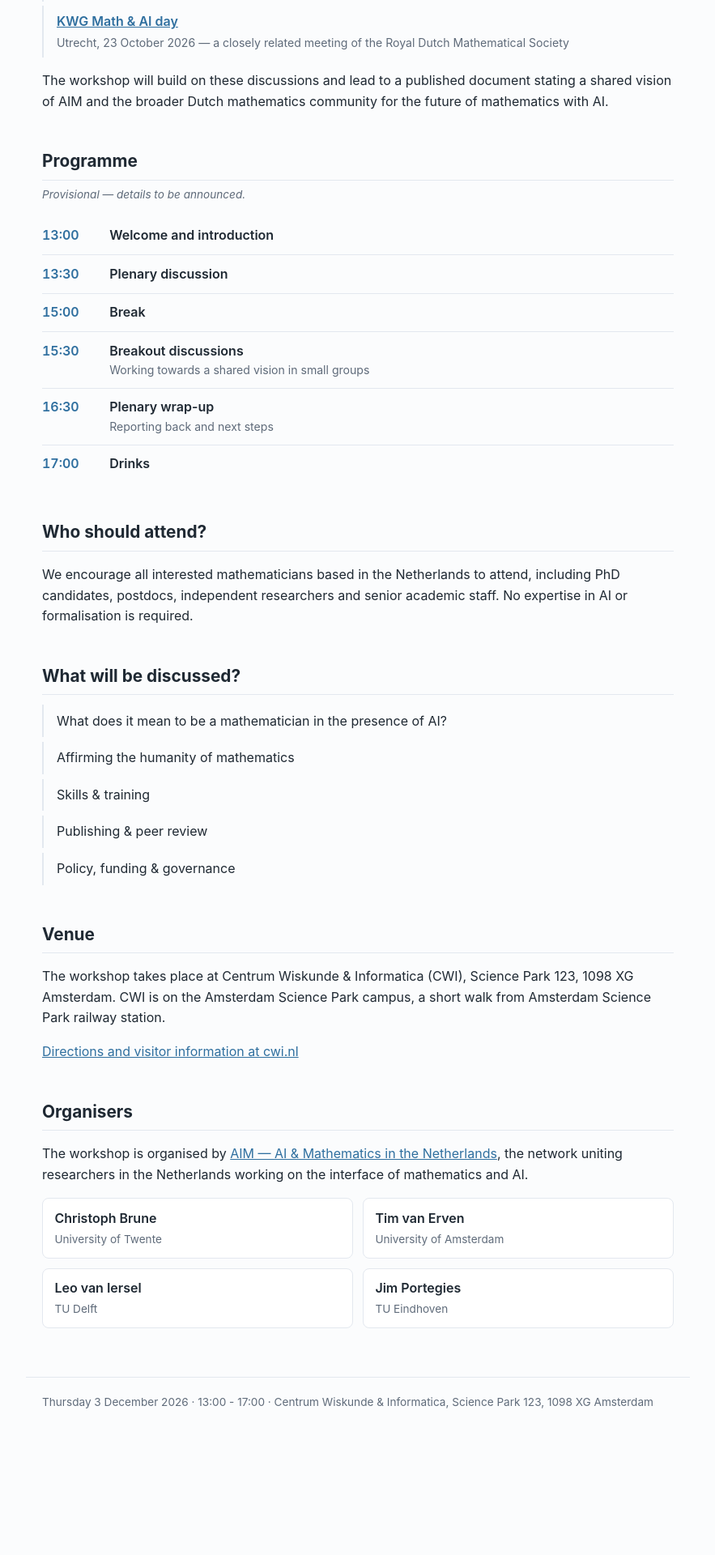
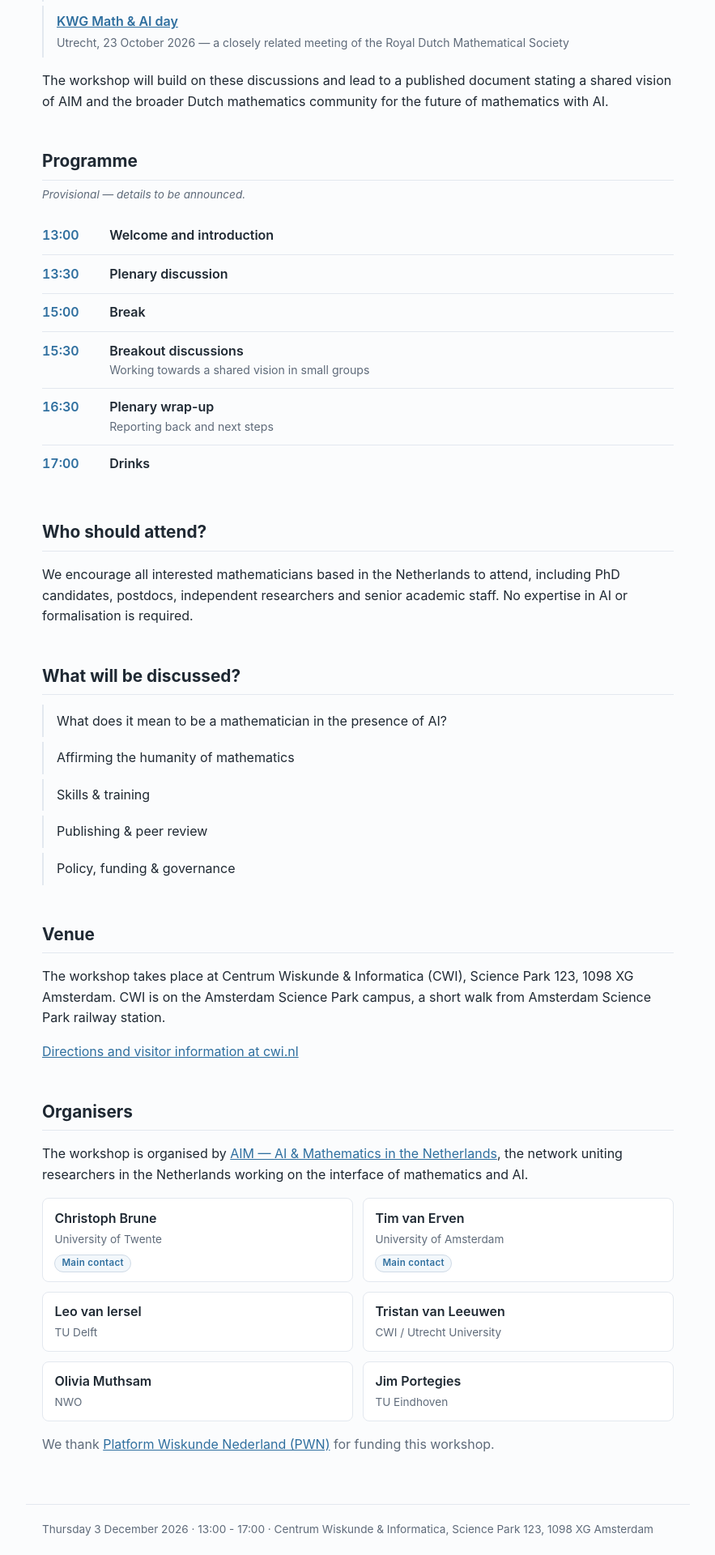
Before and after one commit to ai4mathnl/ai4mathnl.github.io, a Jekyll site: the page built from index.html, in a window 1280 px wide. Shown: the part 990-2910 px from the top of the page at 81% size, without its empty margins (198-1081 px from the left). Built offline with Jekyll 4.4.1, drawn with Linux system fonts in a browser that asks for light colours; before the commit the page ends 2752 px from its top, so only the background shows below that.

Commit message:
Restore two organisers, label the main contacts, thank PWN
A contact flag in the organiser data puts a "Main contact" label on
Christoph Brune's and Tim van Erven's cards.

Co-Authored-By: Claude Opus 5 <noreply@anthropic.com>

```diff
--- a/_data/organisers.yml
+++ b/_data/organisers.yml
@@ -1,11 +1,18 @@
 ---
 # Workshop organisers, in alphabetical order by surname (tussenvoegsel not
-# counted, so "van Erven" files under E).
+# counted, so "van Erven" files under E). `contact: true` puts a "Main
+# contact" label on that person's card.
 - name: "Christoph Brune"
   affiliation: "University of Twente"
+  contact: true
 - name: "Tim van Erven"
   affiliation: "University of Amsterdam"
+  contact: true
 - name: "Leo van Iersel"
   affiliation: "TU Delft"
+- name: "Tristan van Leeuwen"
+  affiliation: "CWI / Utrecht University"
+- name: "Olivia Muthsam"
+  affiliation: "NWO"
 - name: "Jim Portegies"
   affiliation: "TU Eindhoven"
--- a/assets/css/style.css
+++ b/assets/css/style.css
@@ -275,6 +275,24 @@ a:hover { color: var(--accent-dark); }
   color: var(--muted);
 }
 
+.organiser__tag {
+  display: inline-block;
+  margin-top: 0.45rem;
+  padding: 0.05rem 0.5rem;
+  border-radius: 999px;
+  background: var(--tint);
+  border: 1px solid #cfdae6;
+  font-size: 0.72rem;
+  font-weight: 600;
+  letter-spacing: 0.03em;
+  color: var(--accent);
+}
+
+.organisers__funding {
+  margin: 1rem 0 0;
+  color: var(--muted);
+}
+
 /* ---- Footer ---- */
 .site-footer {
   max-width: 820px;
--- a/index.html
+++ b/index.html
@@ -140,7 +140,12 @@ image: /assets/img/social-card.png
       <li class="organiser">
         <span class="organiser__name">{{ person.name }}</span>
         <span class="organiser__meta">{{ person.affiliation }}</span>
+        {%- if person.contact -%}<span class="organiser__tag">Main contact</span>{%- endif -%}
       </li>
     {%- endfor -%}
   </ul>
+  <p class="organisers__funding">
+    We thank <a href="https://platformwiskunde.nl/">Platform Wiskunde Nederland (PWN)</a>
+    for funding this workshop.
+  </p>
 </section>
```
